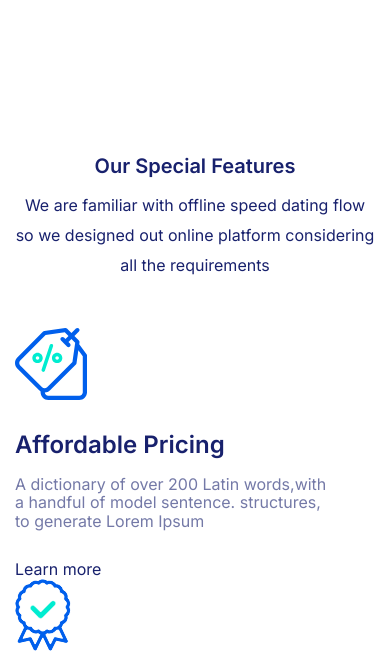
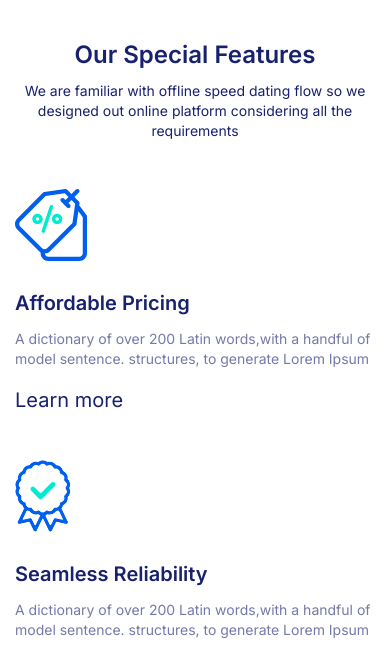
Before and after one commit to vladian95/metting, a website: page app/index.html in a window 390 px wide. Shown: the part 1132-1789 px from the top of the page. Drawn offline with nearby package versions, Linux system fonts and the light colour scheme; files that its build step writes are made by us from their sources.

Commit message:
added mobile version

```diff
--- a/app/scss/_media.scss
+++ b/app/scss/_media.scss
@@ -1,34 +1,6 @@
 @media (max-width: 1170px){
     .company__inner{
         .fedex{
-            display: none;
-         }
-    }
-
-}
-@media (max-width: 1000px){
-    .features{
-        padding-top: 51px;
-        .features__top-content{
-            .features__top-title{
-                font-size: 20px;
-            }
-        }
-        .feature__item-inner{
-            display: block;
-            .features__item{
-                margin-bottom: 48px;
-                max-width: 100%;
-                .features__item-text{
-                    margin-bottom: 15px;
-                }
-            }
-        }
-    }
-}
-@media (max-width: 990px){
-    .company__inner{
-        .walmart{
             display: none;
         }
     }
@@ -94,6 +66,27 @@
         }
     }
 
+}
+@media (max-width: 1000px){
+    body{
+        .features{
+            padding-top: 20px;
+            .feature__item-inner{
+                display: block;
+                .feature__item{
+                    max-width: 100%;
+                    margin-bottom: 48px;
+                }
+            }
+        }
+    }
+}
+@media (max-width: 990px){
+    .company__inner{
+        .walmart{
+            display: none;
+        }
+    }
 }
 @media (max-width: 890px){
     .collaborate{
@@ -174,4 +167,32 @@
             font-size: 14px;
         }
     }
+    .features{
+        .features__top-content{
+            .features__top-title{
+                font-size: 24px;
+            }
+            .features__top-text{
+                font-size: 14px;
+                line-height: 20px;
+            }
+        }
+    }
+    body{
+        .feature__item-inner{
+            .feature__item{
+                .features__item-title{
+                    font-size: 20px;
+                }
+                .features__item-text{
+                    font-size: 14px;
+                    line-height: 20px;
+                    margin-bottom: 20px;
+                }
+                .features__item-link{
+                    font-size: 20px;
+                }
+            }
+        }
+    }
 }
```
